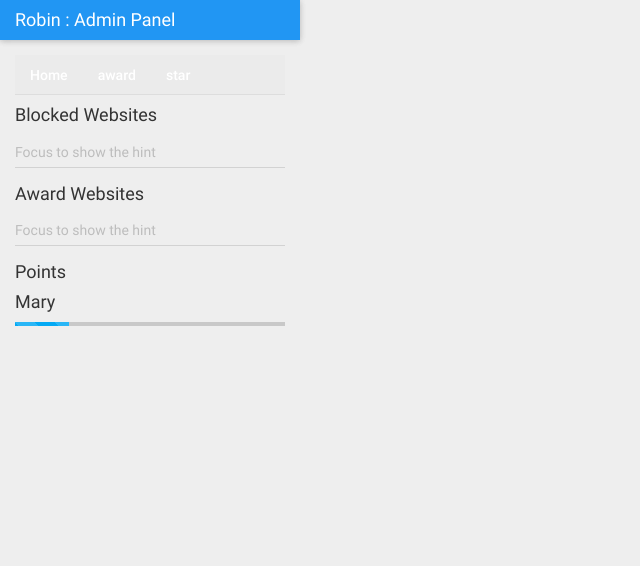
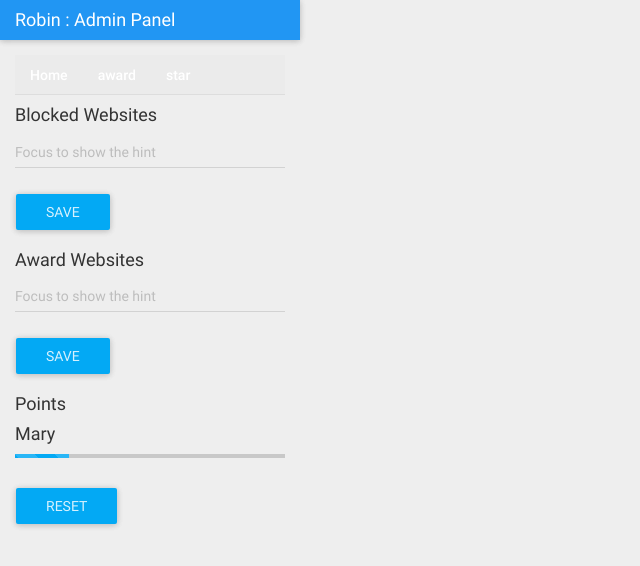
Before and after one commit to RobertJGabriel/robin-chrome-extension, a browser extension: page index.html in a window 1280 px wide. Shown: the whole page, without its empty margins (0-640 px from the left). Drawn offline with Linux system fonts and the light colour scheme.

Commit message:
Add Buttons

```diff
--- a/index.html
+++ b/index.html
@@ -43,6 +43,7 @@
 					<input class="form-control floating-label" data-hint="Block another Website" id="focusedInput"
 					placeholder="Focus to show the hint" type="text">
 				</div>
+                <a href="javascript:void(0)" class="btn btn-info btn-raised">Save</a>
 			</div>
 
 
@@ -53,7 +54,9 @@
 				<div class="form-group">
 					<input class="form-control floating-label" data-hint="Award Wesbite" id="focusedInput"
 					placeholder="Focus to show the hint" type="text">
+
 				</div>
+                <a href="javascript:void(0)" class="btn btn-info btn-raised">Save</a>
 			</div>
 
 
@@ -65,6 +68,7 @@
 					<div class="progress-bar progress-bar-info" style="width: 20%">
 					</div>
 				</div>
+                <a href="javascript:void(0)" class="btn btn-info btn-raised">Reset</a>
 			</div>
 		</div>
 	</div>
```
